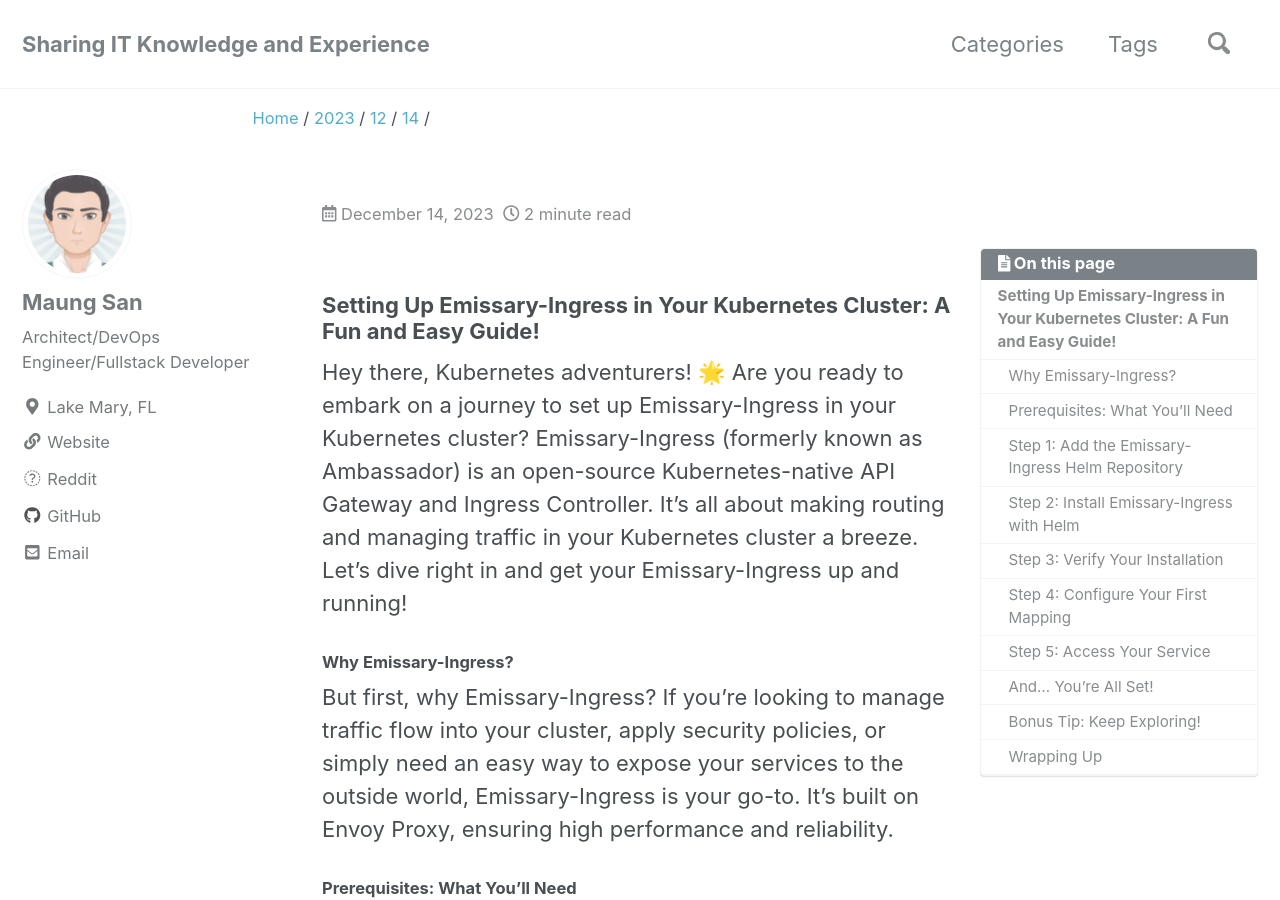
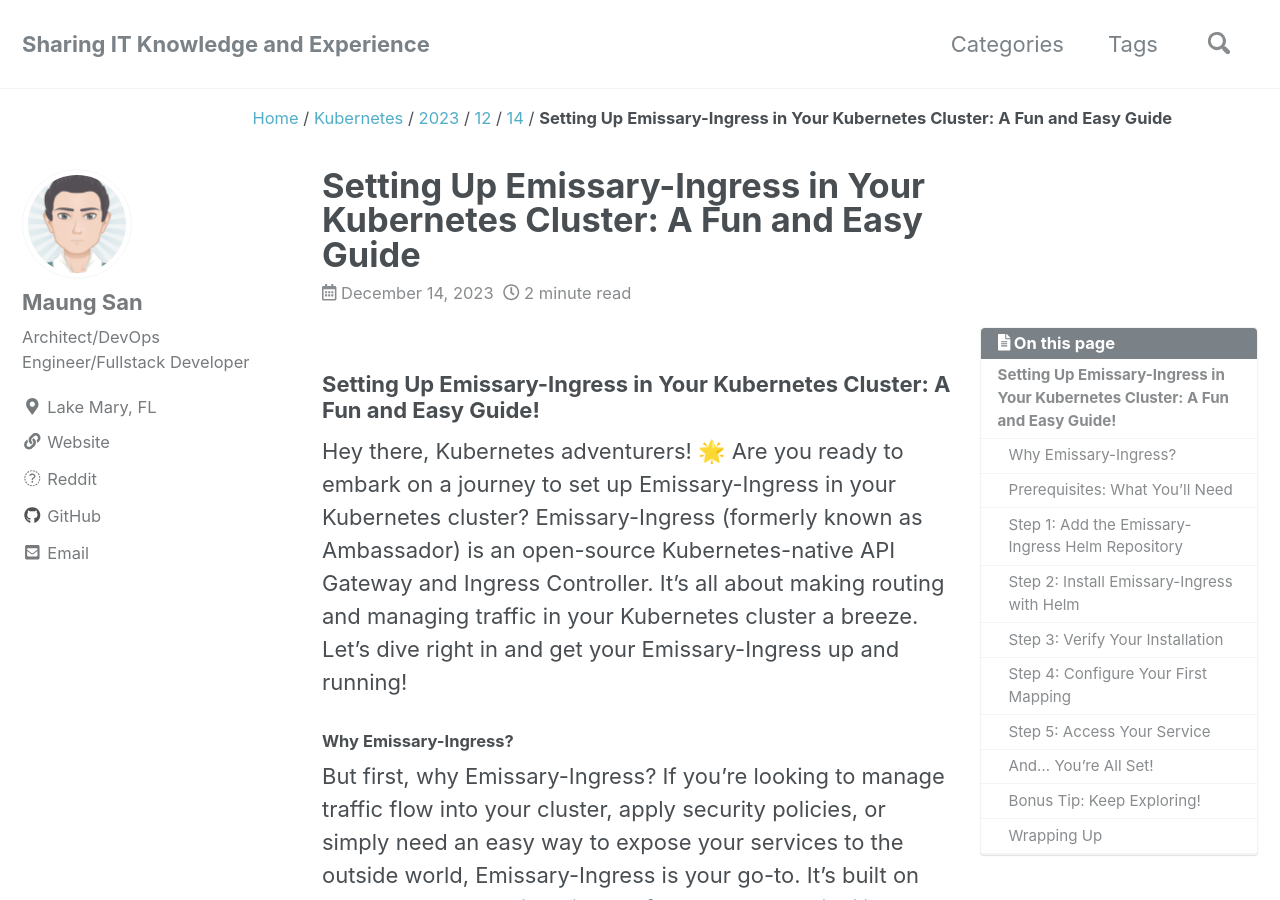
Before and after one commit to MaungSan/maungsan.github.io, a Jekyll site: the page built from _posts/2023/2023-12-14-Emissary-Ingress.md, in a window 1280 px wide and 900 px high. Built offline with Jekyll 4.4.1, drawn with Linux system fonts in a browser that asks for light colours; nearby versions of some CDN libraries; comment, search, counter and statistics services are not loaded; some of the changed text lies outside the part shown.

Commit message:
Update 2023-12-14-Emissary-Ingress.md + missing quote

```diff
--- a/_posts/2023/2023-12-14-Emissary-Ingress.md
+++ b/_posts/2023/2023-12-14-Emissary-Ingress.md
@@ -1,5 +1,5 @@
 ---
-title: "Setting Up Emissary-Ingress in Your Kubernetes Cluster: A Fun and Easy Guide
+title: "Setting Up Emissary-Ingress in Your Kubernetes Cluster: A Fun and Easy Guide"
 categories:
   - Kubernetes
 tags:
```
